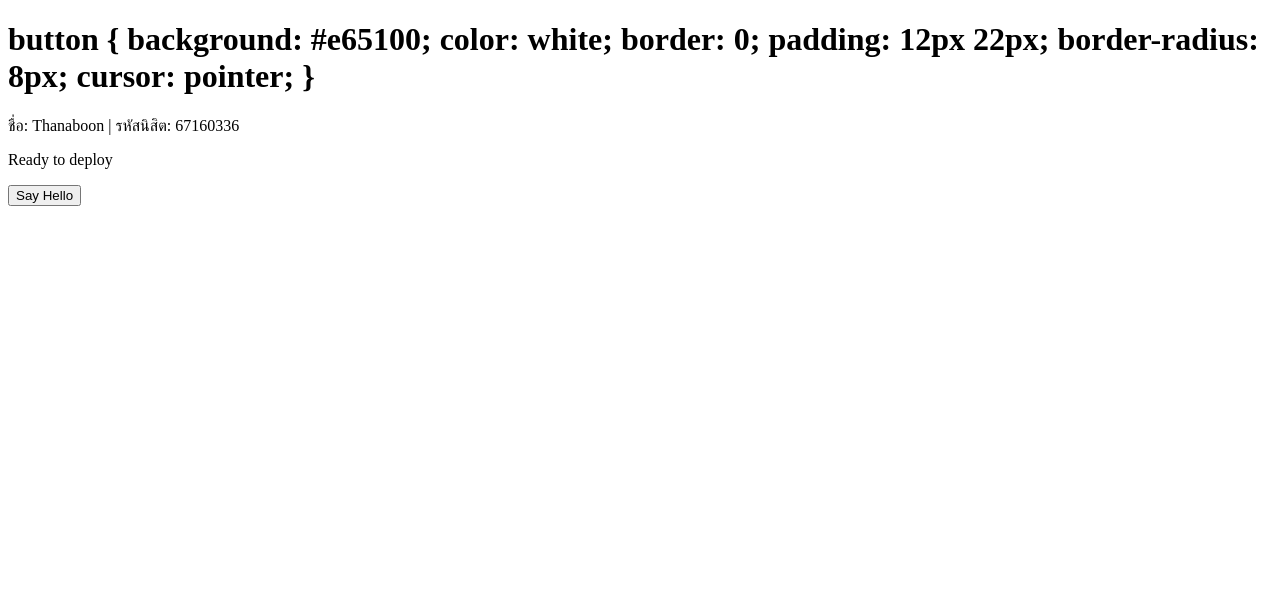
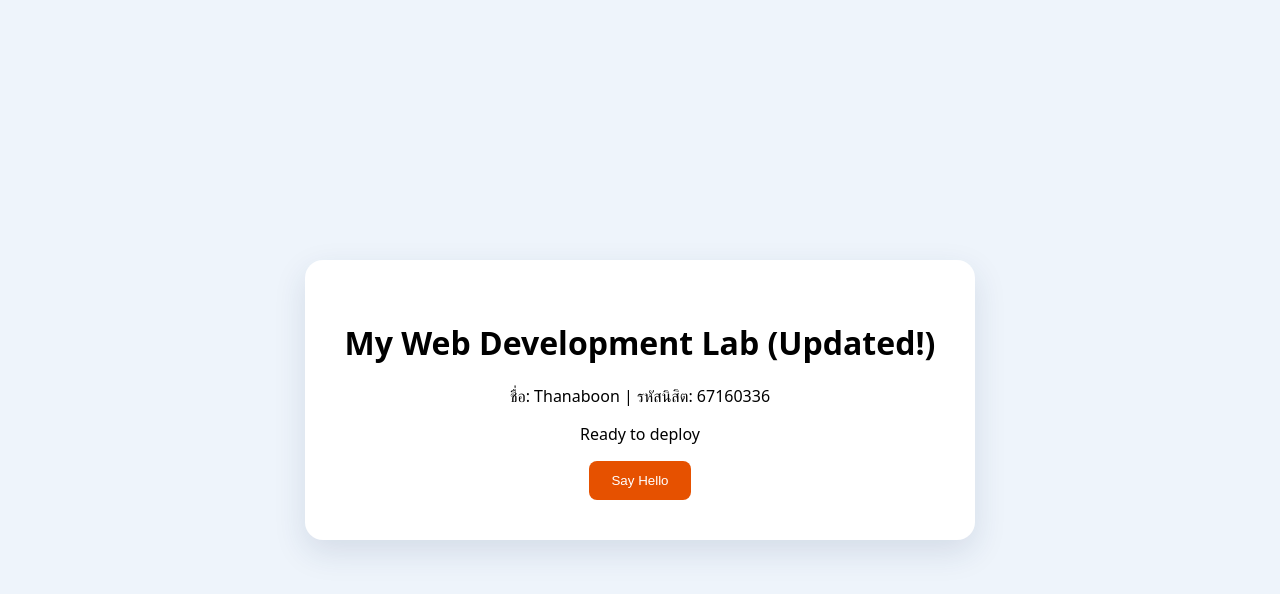
Before and after one commit to 67160336/webdev-actions-lab, a plain HTML site: page index.html in a window 1280 px wide. Drawn offline with Linux system fonts and the light colour scheme.

Commit message:
Update home page design

```diff
--- a/index.html
+++ b/index.html
@@ -8,8 +8,7 @@
 </head>
 <body>
   <main class="card">
-    <h1>button { background: #e65100; color: white; border: 0;
-padding: 12px 22px; border-radius: 8px; cursor: pointer; }</h1>
+    <h1><h1>My Web Development Lab (Updated!)</h1></h1>
     <p>ชื่อ: Thanaboon | รหัสนิสิต: 67160336</p>
     <p id="status">Ready to deploy</p>
     <button id="helloBtn">Say Hello</button>
--- a/style.css
+++ b/style.css
@@ -0,0 +1,6 @@
+body { font-family: system-ui, sans-serif; background: #eef4fb;
+       margin: 0; min-height: 100vh; display: grid; place-items: center; }
+.card { background: white; padding: 40px; border-radius: 18px;
+        box-shadow: 0 12px 32px #1e3a5f20; text-align: center; }
+button { background: #e65100; color: white; border: 0;
+padding: 12px 22px; border-radius: 8px; cursor: pointer; }
```
